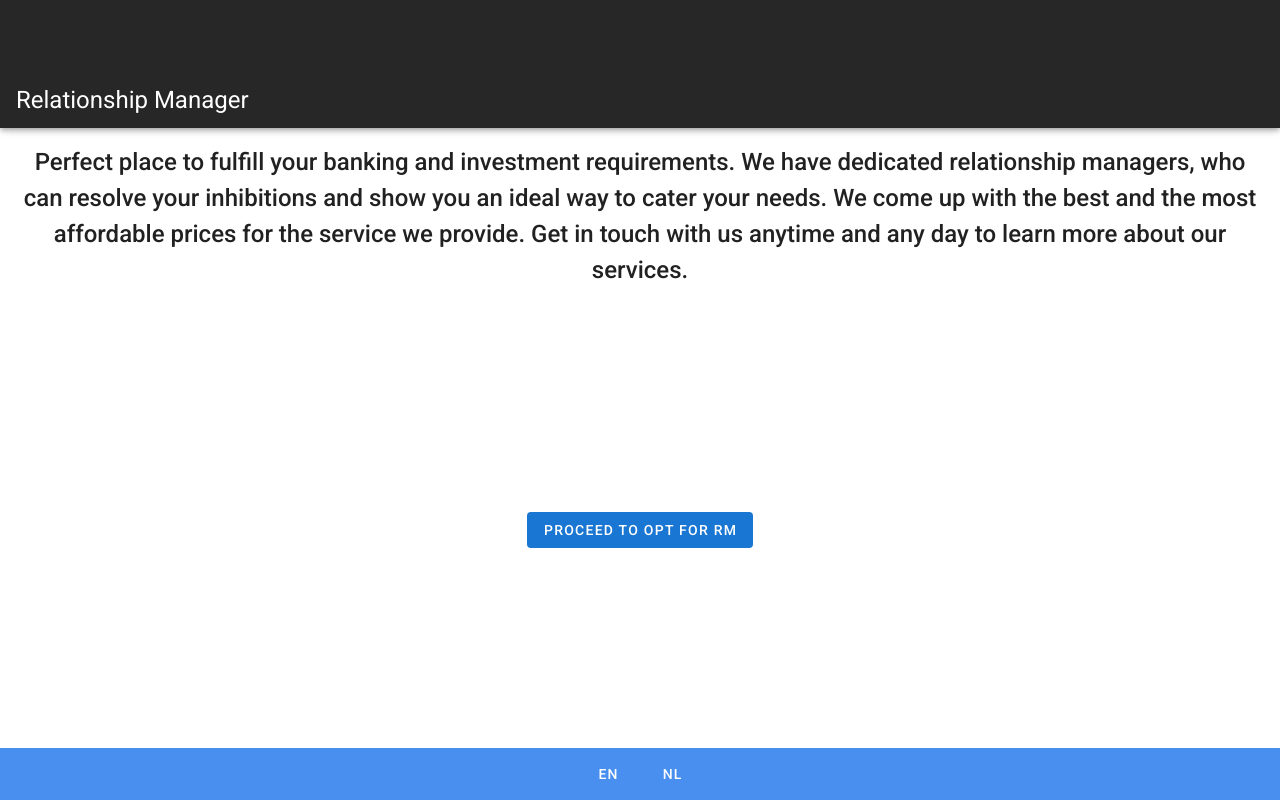
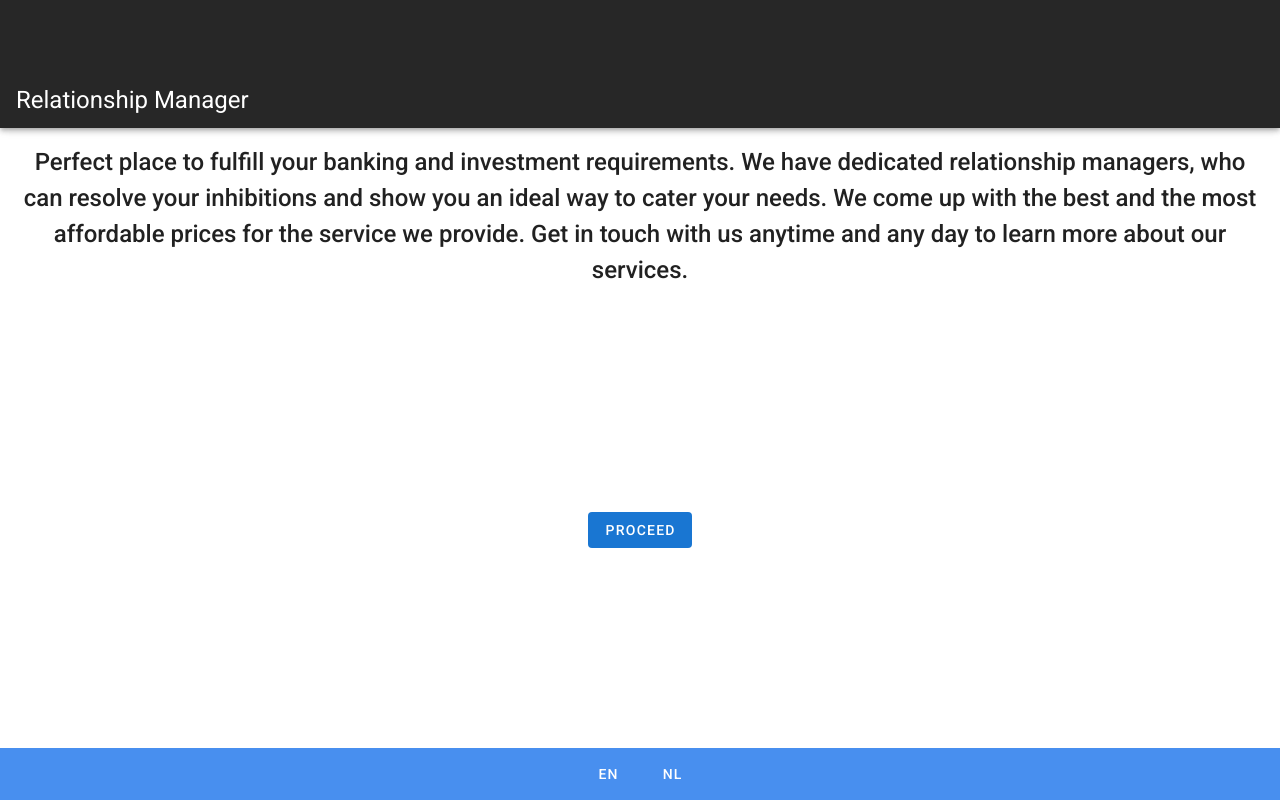
Before and after one commit to Akshayagayathri7/Hackathon, a Vue app in the folder rm_app/: page / in a window 1280 px wide. Built offline with nearby package versions, Linux system fonts and the light colour scheme.

Commit message:
updated button in home page

```diff
--- a/rm_app/src/views/Home.vue
+++ b/rm_app/src/views/Home.vue
@@ -6,8 +6,7 @@
       @click="goToSelection"
       depressed
       color="primary"
-    >
-      Proceed To Opt for RM
+    >{{$t('button_proceed')}}
     </v-btn>
     </div>
   </div>
```
